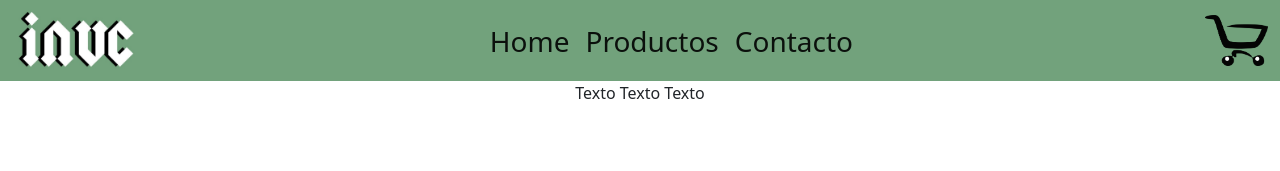
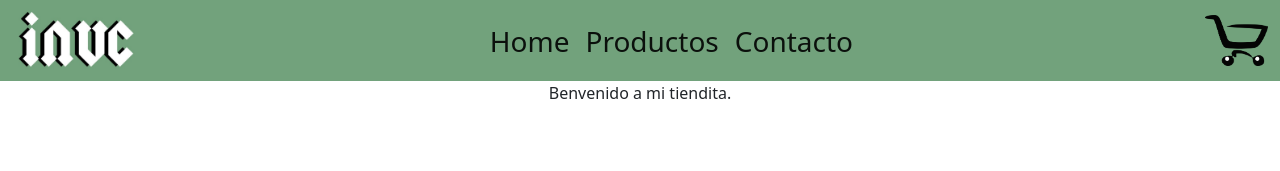
Before and after one commit to SantyHenares/Ecommers-react, a React (Create React App) app: page / in a window 1280 px wide. Shown: the top 171 px of the page. Built offline with nearby package versions, Linux system fonts and the light colour scheme.

Commit message:
Agregue prop

```diff
--- a/src/App.js
+++ b/src/App.js
@@ -7,8 +7,8 @@ import ItemListContainer from './components/ItemListContainer';
 function App() {
   return (
     <div className="App">
-      <NavBar/>
-      <ItemListContainer/>
+      <NavBar />
+      <ItemListContainer greeting='Benvenido a mi tiendita.'/>
     </div>
   );
 }
--- a/src/components/ItemListContainer.js
+++ b/src/components/ItemListContainer.js
@@ -1,8 +1,8 @@
 import React from 'react'
 
-const ItemListContainer = () => {
+const ItemListContainer = (prop) => {
   return (
-    <div>Texto Texto Texto</div>
+    <div>{prop.greeting}</div>
   )
 }
 
```
